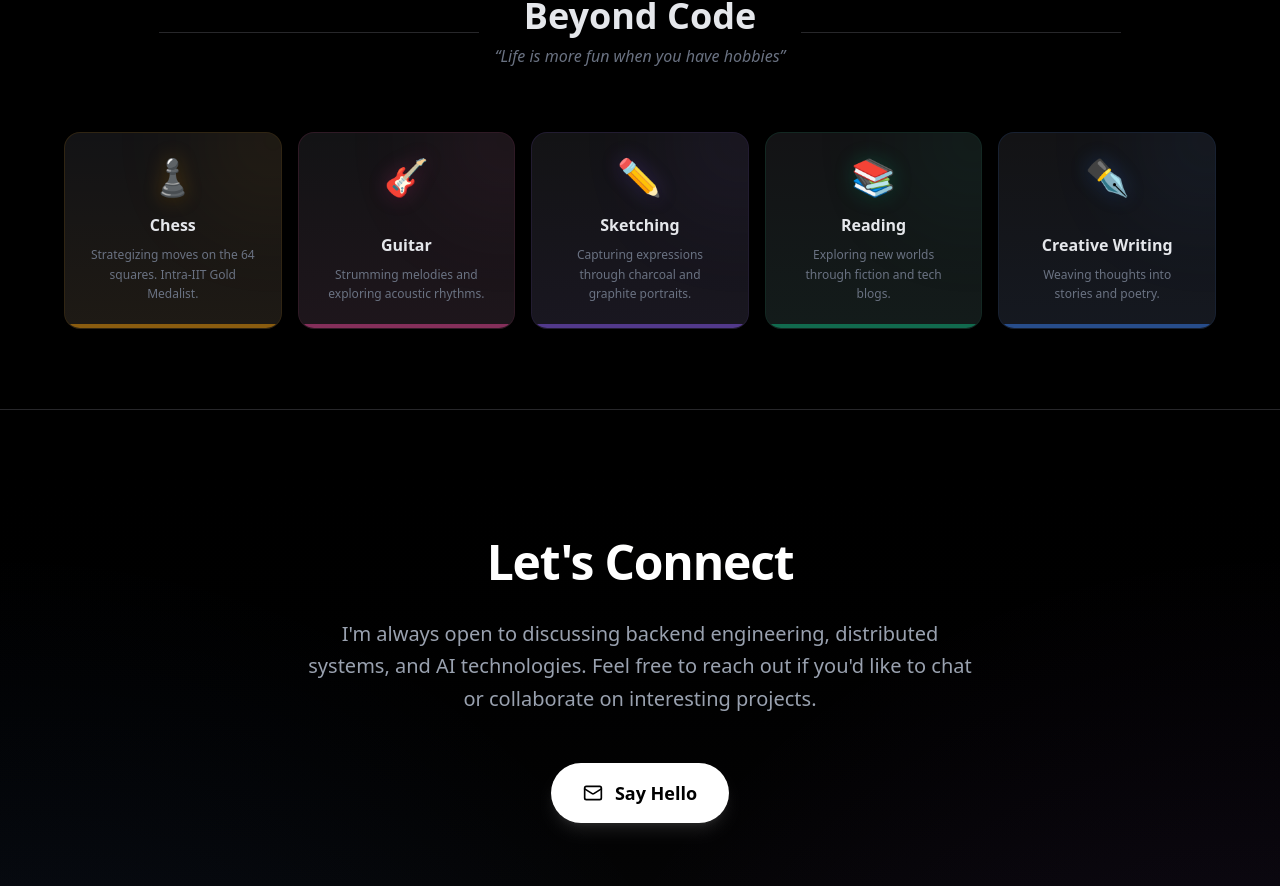
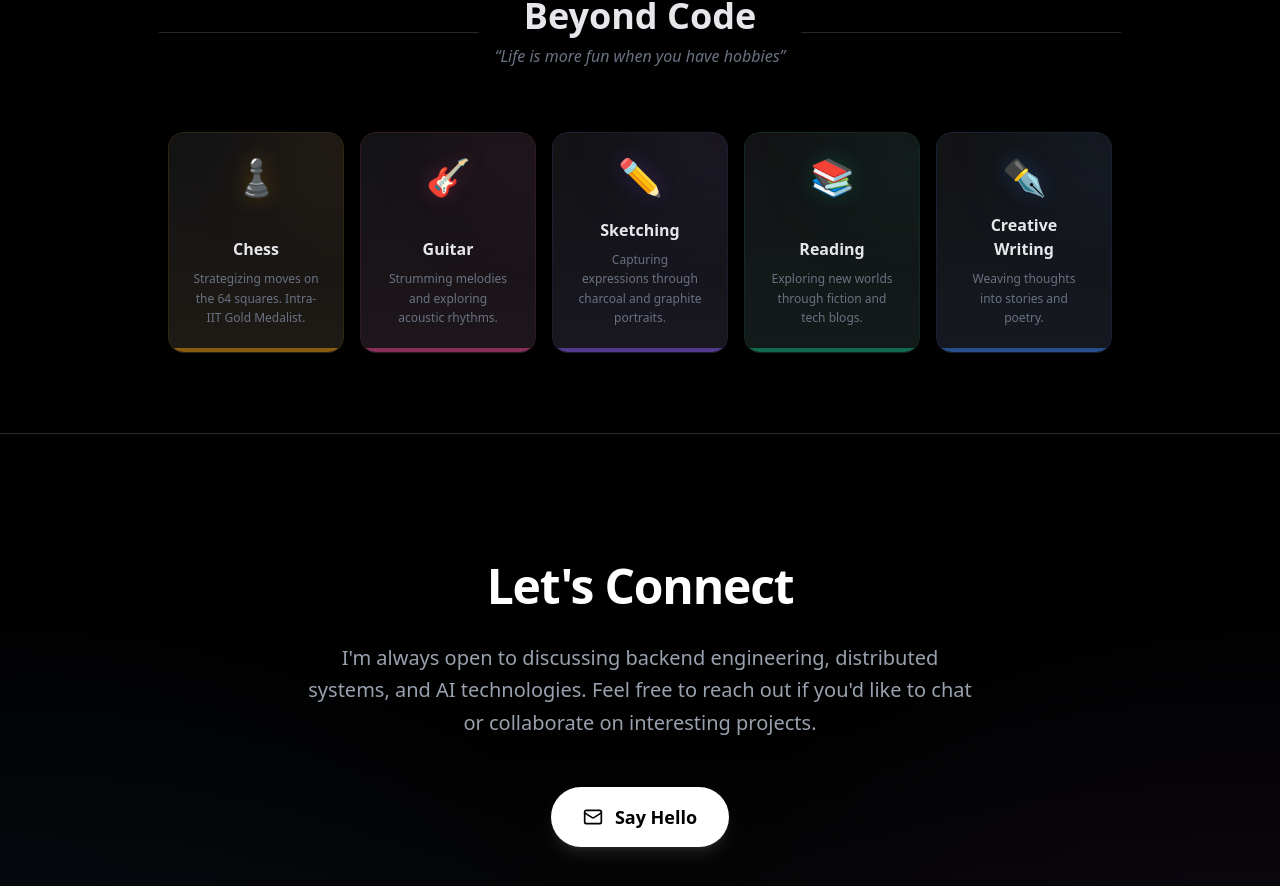
Before and after one commit to rahulrj1/portfolio-revamped, a Next.js app: page /portfolio-revamped/ in a window 1280 px wide. Shown: the part 8975-9861 px from the top of the page. Built offline with nearby package versions, Linux system fonts and the light colour scheme.

Commit message:
hobbies card fix

```diff
--- a/src/components/Hobbies.tsx
+++ b/src/components/Hobbies.tsx
@@ -27,7 +27,7 @@
           </div>
 
           {/* Unified Grid Layout */}
-          <div className="grid grid-cols-2 md:grid-cols-3 lg:grid-cols-5 gap-4">
+          <div className="flex flex-wrap justify-center gap-4">
             {hobbies.map((hobby, index) => (
               <UnifiedHobbyCard
                 key={hobby.name}
@@ -49,7 +49,7 @@
       whileInView={{ opacity: 1, scale: 1 }}
       viewport={{ once: true }}
       transition={{ delay: index * 0.1 }}
-      className="group relative h-full"
+      className="group relative w-40 sm:w-44"
     >
       <div
         className="relative h-full bg-zinc-900/80 rounded-2xl border p-6 flex flex-col items-center justify-between overflow-hidden transition-all duration-300 group-hover:-translate-y-1 hover:shadow-xl backdrop-blur-sm"
```
